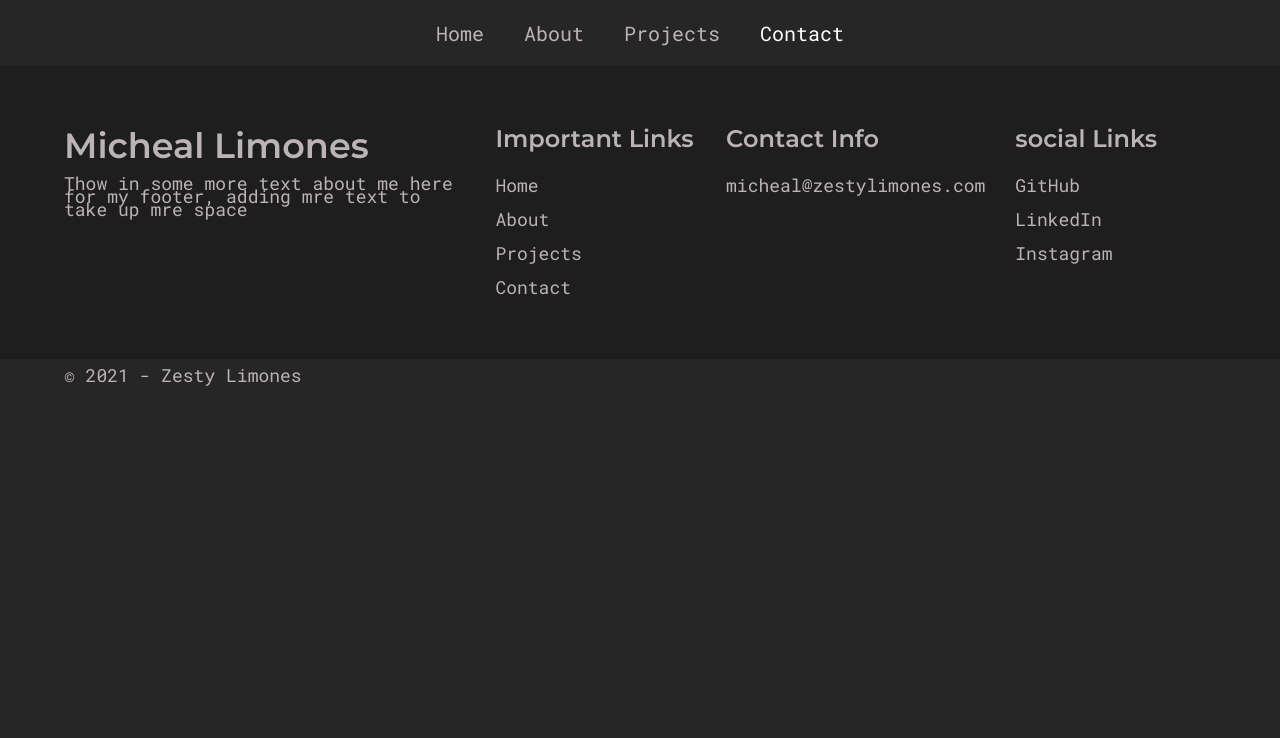
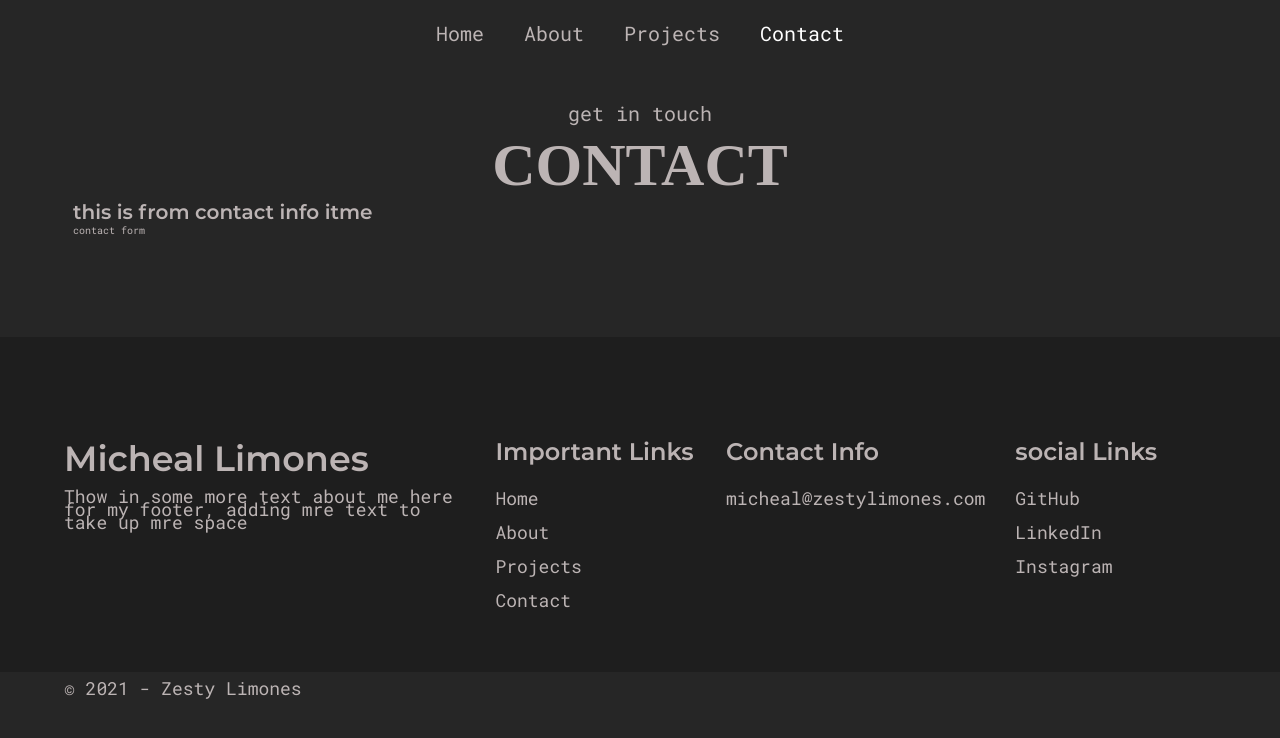
Before and after one commit to ZestyLimones/Zesty_React_Portfolio, a React (Create React App) app: page /contact in a window 1280 px wide. Shown: the top 738 px of the page. Built offline with nearby package versions, Linux system fonts and the light colour scheme; the HTML template or start-up script is replaced by a standard one; a web font is replaced by a local one.

Commit message:
created contact page content.

```diff
--- /dev/null
+++ b/src/components/ContactInfoItem.js
@@ -0,0 +1,9 @@
+import React from 'react';
+
+export default function ContactInfoItem() {
+  return (
+    <div>
+      <h1>this is from contact info itme</h1>
+    </div>
+  );
+}
--- /dev/null
+++ b/src/components/ContactSection.js
@@ -0,0 +1,24 @@
+import React from 'react';
+import styled from 'styled-components';
+import ContactInfoItem from './ContactInfoItem';
+import SectionTitle from './SectionTitle';
+
+const ContactSectionStyles = styled.div`
+  padding: 10rem 1rem;
+`;
+
+export default function ContactSection() {
+  return (
+    <ContactSectionStyles>
+      <div className="container">
+        <SectionTitle heading="Contact" subheading="get in touch" />
+        <div className="contactSection__wrapper">
+          <div className="left">
+            <ContactInfoItem />
+          </div>
+          <div className="right">contact form</div>
+        </div>
+      </div>
+    </ContactSectionStyles>
+  );
+}
--- a/src/pages/Contact.js
+++ b/src/pages/Contact.js
@@ -1,9 +1,10 @@
 import React from 'react';
+import ContactSection from '../components/ContactSection';
 
 export default function Contact() {
   return (
     <div>
-      <h1>This is contact page</h1>
+      <ContactSection />
     </div>
   );
 }
```
